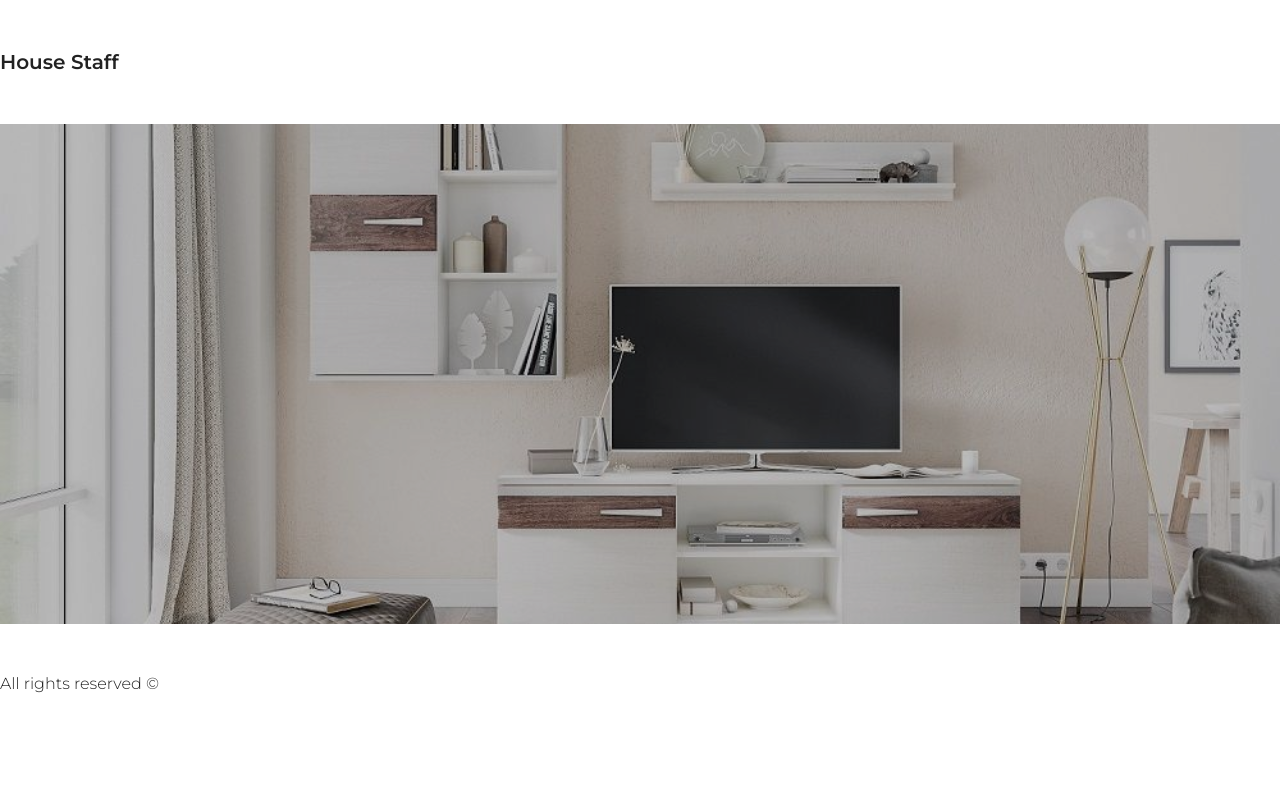
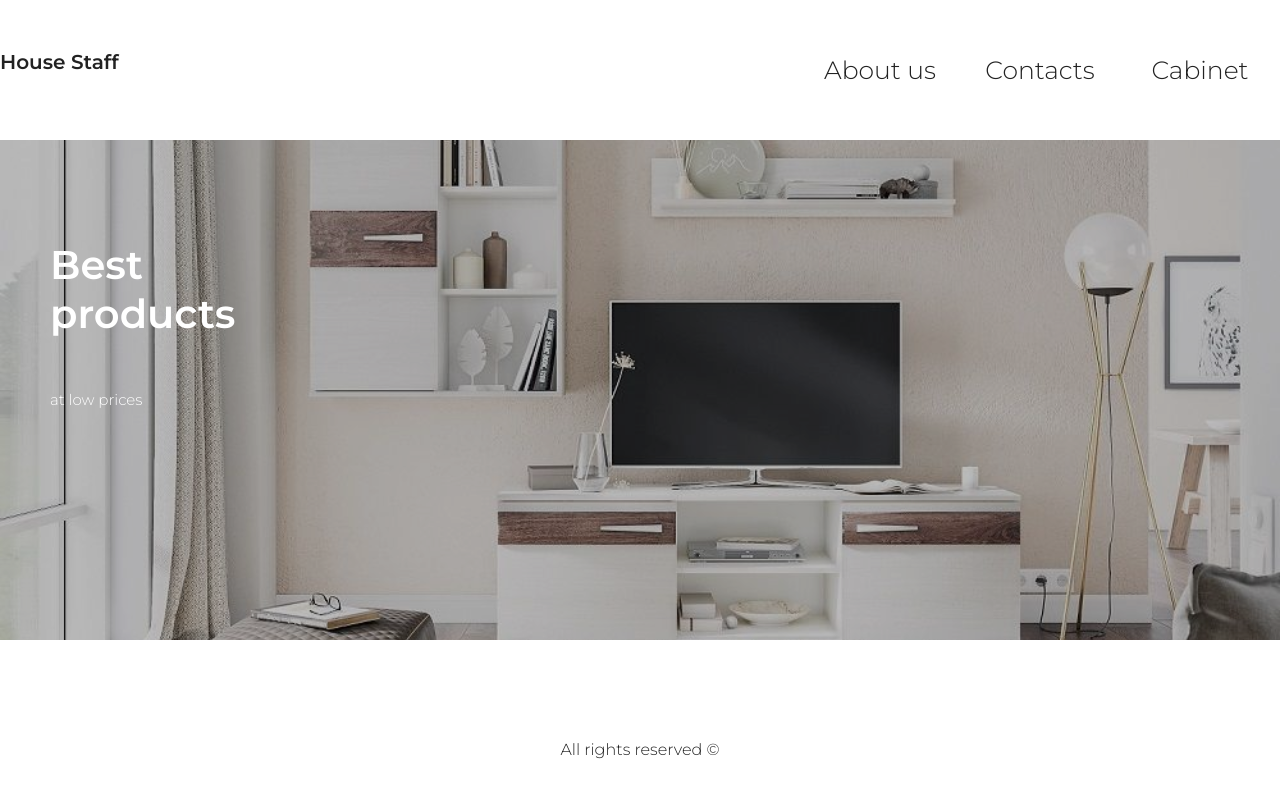
Before and after one commit to OKuts/e-comerc, a React (Create React App) app: page / in a window 1280 px wide. Shown: the top 798 px of the page. Built offline with nearby package versions, Linux system fonts and the light colour scheme.

Commit message:
start lending

```diff
--- a/src/App.css
+++ /dev/null
@@ -1,35 +0,0 @@
-@import url('https://fonts.googleapis.com/css2?family=Montserrat:wght@300;600&family=Open+Sans&family=Roboto+Condensed&display=swap');
-
-* {
-  margin: 0;
-  padding: 0;
-}
-
-body {
-  background-color: #fff;
-  color: #222;
-  font-family: 'Montserrat', sans-serif;
-  font-weight: 300;
-}
-
-.wrapper {
-  width: 1280px;
-  margin: 50px auto;
-}
-
-header .logo {
-  font-weight: 600;
-  font-size: 20px;
-}
-
-header .presentation {
-  margin: 50px 0;
-  background-image: url('../src/img/arnika.jpg');
-  background-repeat: no-repeat;
-  width: 100%;
-  height: 500px;
-  background-size: cover;
-  background-position: center center;
-  background-blend-mode: multiply;
-  background-color: #bcbcbc;
-}
--- a/src/App.jsx
+++ b/src/App.jsx
@@ -1,4 +1,4 @@
-import './App.css';
+import './App.scss';
 import {Header} from "./components/Header";
 import {Footer} from "./components/Footer";
 
--- /dev/null
+++ b/src/App.scss
@@ -0,0 +1,21 @@
+@import url('https://fonts.googleapis.com/css2?family=Montserrat:wght@300;600&family=Open+Sans&family=Roboto+Condensed&display=swap');
+@import './components/styles/Header';
+@import './components/styles/Footer';
+@import './components/styles/Nav';
+
+* {
+  margin: 0;
+  padding: 0;
+}
+
+body {
+  background-color: #fff;
+  color: #222;
+  font-family: 'Montserrat', sans-serif;
+  font-weight: 300;
+}
+
+.wrapper {
+  width: 1280px;
+  margin: 50px auto;
+}
--- a/src/components/Header.jsx
+++ b/src/components/Header.jsx
@@ -1,11 +1,13 @@
 import React from 'react';
+import {Nav} from "./Nav";
 
 export const Header = () => (
     <header>
-        <div>
-            <span className="logo">House Staff</span>
+        <div className={'header'}>
+            <div className="logo">House Staff</div>
+            <Nav/>
         </div>
-
-        <div className="presentation"></div>
+        <div className="presentation">
+        </div>
     </header>
 );
--- /dev/null
+++ b/src/components/Nav.jsx
@@ -0,0 +1,9 @@
+import React from 'react';
+import {nav} from "../config/data";
+
+export const Nav = () => (
+    <nav>
+        {nav.map(item => <div key={item}>{item}</div>)}
+    </nav>
+
+);
--- /dev/null
+++ b/src/components/styles/Footer.scss
@@ -0,0 +1,4 @@
+footer {
+  text-align: center;
+  margin-top: 100px;
+}
--- a/src/components/styles/Header.scss
+++ b/src/components/styles/Header.scss
@@ -1,11 +1,17 @@
-header .logo {
+header {
+  .header {
+    display: flex;
+    justify-content: space-between;
+  }
+
+  .logo {
     font-weight: 600;
     font-size: 20px;
   }
 
-header .presentation {
+  .presentation {
     margin: 50px 0;
-  background-image: url('./src/img/arnika.jpg');
+    background-image: url('../../img/arnika.jpg');
     background-repeat: no-repeat;
     width: 100%;
     height: 500px;
@@ -13,4 +19,28 @@ header .presentation {
     background-position: center center;
     background-blend-mode: multiply;
     background-color: #bcbcbc;
+    position: relative;
+
+    &::after {
+      content: 'Best products';
+      position: absolute;
+      top: 100px;
+      left: 50px;
+      width: 200px;
+      color: white;
+      font-size: 40px;
+      font-weight: 600;
     }
+
+    &::before {
+      content: 'at low prices';
+      position: absolute;
+      top: 250px;
+      left: 50px;
+      width: 200px;
+      color: white;
+      font-size: 15px;
+      font-weight: 300;
+    }
+  }
+}
--- /dev/null
+++ b/src/components/styles/Nav.scss
@@ -0,0 +1,17 @@
+nav {
+  display: flex;
+  justify-content: right;
+
+  & div {
+    font-size: 25px;
+    width: 150px;
+    padding: 5px;
+    text-align: center;
+
+    &:hover {
+      font-weight: 600;
+      cursor: pointer;
+      transition: font-weight 500ms ease;
+    }
+  }
+}
--- /dev/null
+++ b/src/config/data.js
@@ -0,0 +1,5 @@
+export const nav = [
+    'About us',
+    'Contacts',
+    'Cabinet'
+]
```
Also changed, not shown: 1 other file (tests, documents, lock files or other folders). Lines whose indentation alone changed are shown as unchanged.
